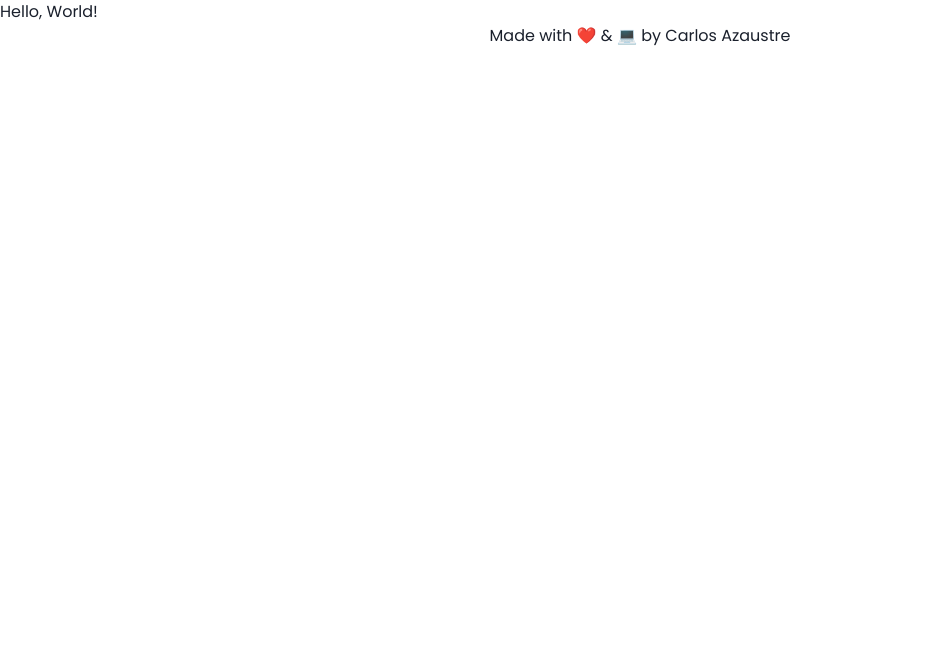
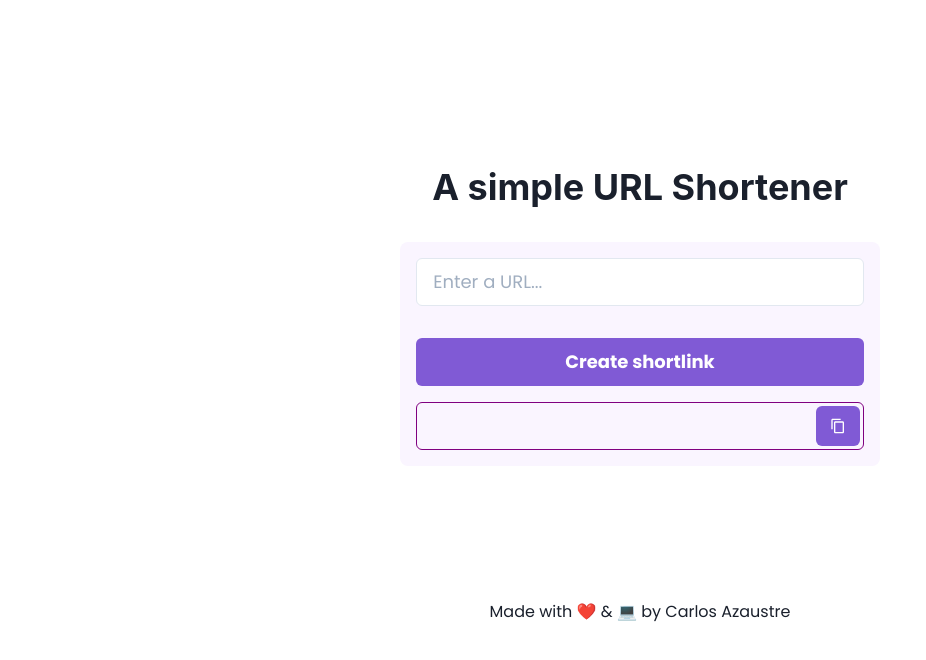
Before and after one commit to carlosazaustre/czstr.link, a Next.js app: page / in a window 1280 px wide. Shown: the top 660 px of the page, without its empty margins (0-926 px from the left). Built offline with nearby package versions, Linux system fonts and the light colour scheme.

Commit message:
feat: :sparkles: add UI form

```diff
--- /dev/null
+++ b/components/FormAdd.js
@@ -0,0 +1,62 @@
+import { CheckIcon, CopyIcon } from "@chakra-ui/icons";
+import {
+  Button,
+  Container,
+  Input,
+  InputGroup,
+  InputRightElement,
+  Text,
+  useClipboard,
+  VStack,
+} from "@chakra-ui/react";
+import { useForm } from "react-hook-form";
+
+export function FormAdd({ onSubmit }) {
+  const {
+    register,
+    handleSubmit,
+    formState: { errors },
+  } = useForm();
+
+  const { hasCopied, onCopy } = useClipboard("TODO");
+
+  return (
+    <Container size="lg">
+      <form onSubmit={handleSubmit(onSubmit)}>
+        <VStack spacing={4} p={4} bg="purple.50" rounded="lg">
+          <Input
+            bg="white"
+            size="lg"
+            placeholder="Enter a URL..."
+            type="text"
+            {...register("url", {
+              required: {
+                value: true,
+                message: "The field is required",
+              },
+              pattern: {
+                value:
+                  /^https?:\/\/(www\.)?[-a-zA-Z0-9@:%._+~#=]{2,256}\.[a-z]{2,6}\b([-a-zA-Z0-9@:%_+.~#?&//=]*)$/,
+                message: "The URL is invalid",
+              },
+            })}
+            borderColor={(errors?.url && "red.400") || "gray.200"}
+          />
+          <Text color="red">{errors?.url?.message}</Text>
+          <Button type="submit" colorScheme="purple" w="100%" size="lg">
+            Create shortlink
+          </Button>
+
+          <InputGroup size="lg">
+            <Input type="text" value="" color="purple" borderColor="purple" />
+            <InputRightElement>
+              <Button colorScheme="purple" size="md" onClick={onCopy} mr={1}>
+                {hasCopied ? <CheckIcon /> : <CopyIcon />}
+              </Button>
+            </InputRightElement>
+          </InputGroup>
+        </VStack>
+      </form>
+    </Container>
+  );
+}
--- /dev/null
+++ b/components/Header.js
@@ -0,0 +1,11 @@
+import { Container, Heading } from "@chakra-ui/react";
+
+export function Header() {
+  return (
+    <Container size="xl">
+      <Heading m={8} as="h1" textAlign="center">
+        A simple URL Shortener
+      </Heading>
+    </Container>
+  );
+}
--- a/components/index.js
+++ b/components/index.js
@@ -1 +1,6 @@
+// Layout
 export { Footer } from "./Footer";
+export { Header } from "./Header";
+
+// Components
+export { FormAdd } from "./FormAdd";
--- a/pages/index.js
+++ b/pages/index.js
@@ -1,6 +1,7 @@
+import { Center } from "@chakra-ui/react";
 import Head from "next/head";
 
-import { Footer } from "@/components";
+import { Footer, FormAdd, Header } from "@/components";
 
 export default function Home() {
   return (
@@ -11,7 +12,12 @@ export default function Home() {
         <link rel="icon" href="/favicon.ico" />
       </Head>
 
-      <main>Hello, World!</main>
+      <Center height="600px">
+        <main>
+          <Header />
+          <FormAdd onSubmit={(data) => console.log(data)} />
+        </main>
+      </Center>
 
       <Footer />
     </div>
```
Also changed, not shown: package.json (+7 -3 lines), 1 other file (tests, documents, lock files or other folders).
